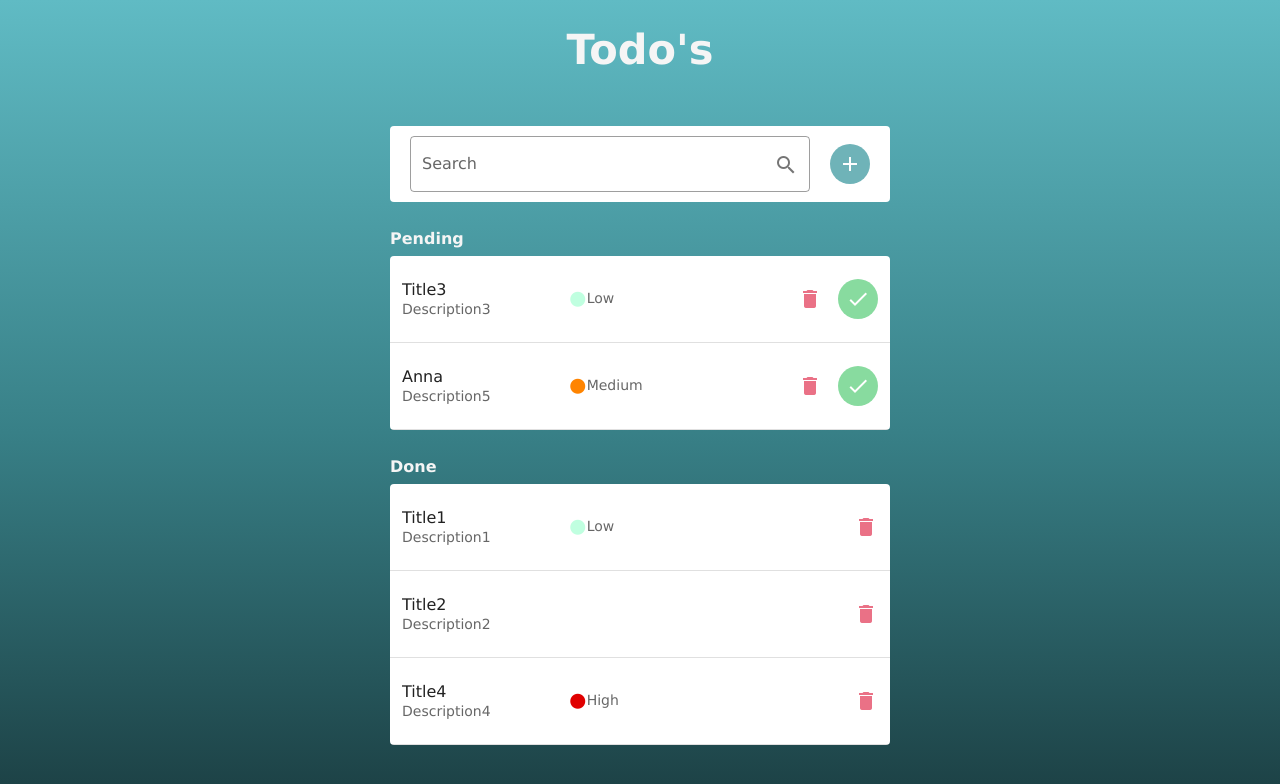
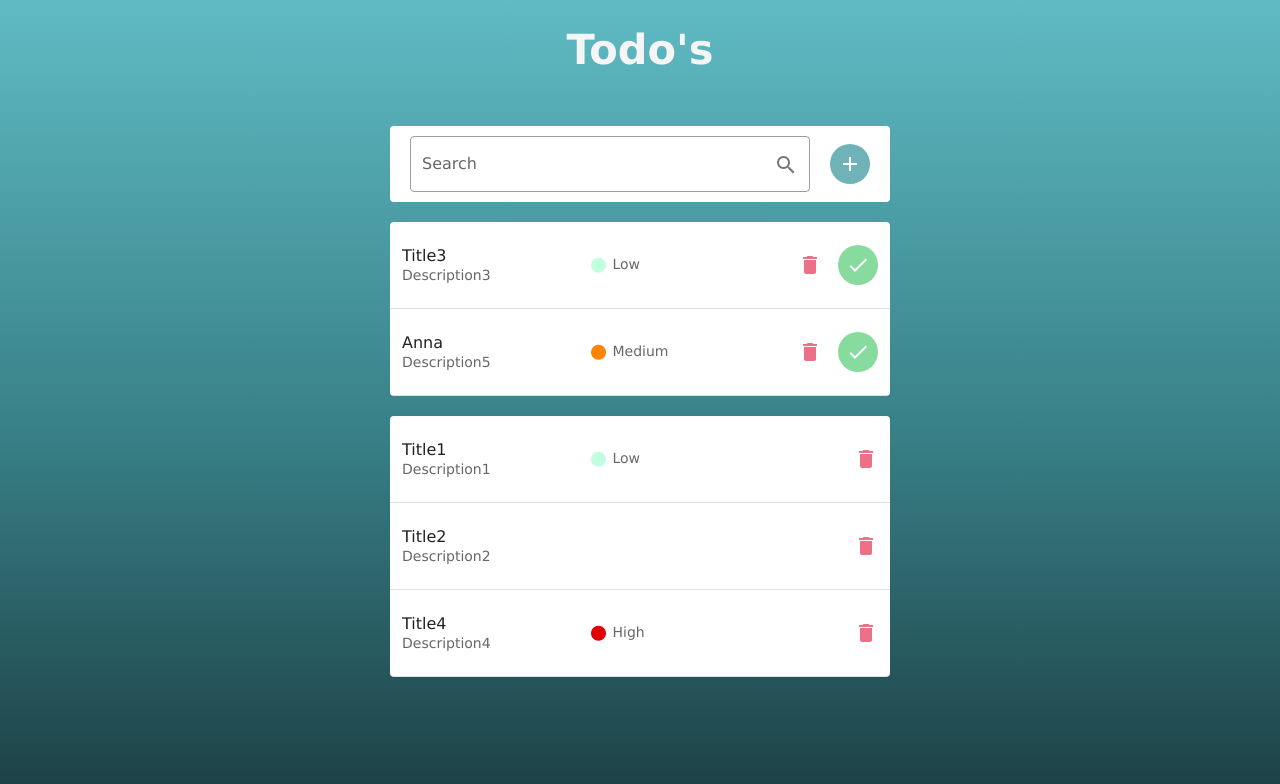
Before and after one commit to bananna96/todo-list, a Vue app: page / in a window 1280 px wide. Shown: the top 784 px of the page. Built offline with nearby package versions, Linux system fonts and the light colour scheme.

Commit message:
[master] clean up, small adjustments

```diff
--- a/src/components/ListItem.vue
+++ b/src/components/ListItem.vue
@@ -5,8 +5,8 @@
 			:key="listItem.id"
 			class="item-container"
 		>
-			<v-col>
-				<v-list-item-content @click="toggleEditable">
+			<v-col @click="toggleEditable">
+				<v-list-item-content>
 					<v-list-item-title>
 						{{ listItem.title }}
 					</v-list-item-title>
@@ -21,7 +21,7 @@
 					:priorityStatus="listItem.priority"
 				/>
 			</v-col>
-			<v-col class="third-col">
+			<v-col class="col-3">
 				<v-list-item-action>
 					<div class="actions-wrapper">
 						<v-icon @click="deleteItem()" color="#ea7186">
@@ -45,9 +45,8 @@
 			</v-col>
 		</v-list-item>
 		<v-list-item v-show="this.editable">
-			<v-list-item-content class="edit-warpper">
+			<v-list-item-content class="edit-wrapper">
 				<v-text-field
-					class="text-input"
 					label="Title"
 					hide-details
 					v-model="title"
@@ -55,7 +54,6 @@
 				></v-text-field>
 
 				<v-textarea
-					class="text-input"
 					label="Description"
 					rows="3"
 					row-height="20"
@@ -84,7 +82,7 @@
 </template>
 
 <script>
-import Priority from './Priority.vue';
+import Priority from "./Priority.vue";
 
 export default {
 	components: {
@@ -101,16 +99,16 @@ export default {
 			done: this.listItem.done,
 			priority: this.listItem.priority,
 			prioritySelection: [
-				{ name: 'None', value: 0 },
-				{ name: 'Low', value: 1 },
-				{ name: 'Medium', value: 2 },
-				{ name: 'High', value: 3 },
+				{ name: "None", value: 0 },
+				{ name: "Low", value: 1 },
+				{ name: "Medium", value: 2 },
+				{ name: "High", value: 3 },
 			],
 		};
 	},
 	methods: {
 		deleteItem() {
-			this.$store.dispatch('deleteTodo', this.listItem.id);
+			this.$store.dispatch("deleteTodo", this.listItem.id);
 		},
 		toggleEditable() {
 			if (this.done) {
@@ -121,7 +119,7 @@ export default {
 		},
 		toggleDone() {
 			this.done = !this.done;
-			this.$store.dispatch('updateTodo', {
+			this.$store.dispatch("updateTodo", {
 				id: this.listItem.id,
 				title: this.title,
 				description: this.description,
@@ -130,7 +128,7 @@ export default {
 			});
 		},
 		updateTodo() {
-			this.$store.dispatch('updateTodo', {
+			this.$store.dispatch("updateTodo", {
 				id: this.listItem.id,
 				title: this.title,
 				description: this.description,
@@ -150,31 +148,22 @@ export default {
 .v-list-item__action {
 	margin: 0 !important;
 }
-
 .actions-wrapper {
 	display: flex;
 }
-.edit-warpper {
+.edit-wrapper {
 	padding: 0;
 }
-
-.circle-icon {
-	margin: 10px;
+.edit-wrapper > div {
+	margin: 10px 0px;
 }
 .item-container {
 	padding: 0;
 }
-.third-col {
+.col-3 {
 	padding-right: 12px;
 	display: flex;
 	justify-content: flex-end;
-}
-
-.edit-warpper > div {
-	margin: 10px 0px;
-}
-.text-input {
-	border-color: yellow !important;
 }
 .v-text-field--outlined >>> fieldset {
 	border-color: rgba(111, 179, 184, 1);
--- a/src/components/Priority.vue
+++ b/src/components/Priority.vue
@@ -1,14 +1,11 @@
 <template>
 	<div>
 		<div class="priority-wrapper">
-			<v-icon
-				:color="getPriorityStatus(priorityStatus).color"
-				class="circle-icon mdi-18px"
-			>
+			<v-icon :color="status.color" class="circle-icon mdi-18px">
 				mdi-circle
 			</v-icon>
 			<v-list-item-subtitle>
-				{{ getPriorityStatus(priorityStatus).status }}
+				{{ status.text }}
 			</v-list-item-subtitle>
 		</div>
 	</div>
@@ -19,30 +16,35 @@ export default {
 	props: {
 		priorityStatus: Number,
 	},
+	computed: {
+		status() {
+			return this.getPriorityStatus(this.priorityStatus);
+		},
+	},
 	methods: {
 		getPriorityStatus(statusNumber) {
-			let status;
+			let text;
 			let color;
 
 			switch (statusNumber) {
 				case 1:
-					status = 'Low';
-					color = '#C0FFE0';
+					text = "Low";
+					color = "#C0FFE0";
 					break;
 				case 2:
-					status = 'Medium';
-					color = '#FF8400';
+					text = "Medium";
+					color = "#FF8400";
 					break;
 				case 3:
-					status = 'High';
-					color = '#E00000';
+					text = "High";
+					color = "#E00000";
 					break;
 				default:
-					status = '';
-					color = '';
+					text = "";
+					color = "";
 			}
 			return {
-				status,
+				text,
 				color,
 			};
 		},
@@ -55,4 +57,7 @@ export default {
 	display: flex;
 	align-items: center;
 }
+.circle-icon {
+	margin-right: 5px;
+}
 </style>
--- a/src/components/TheAddItemDrawer.vue
+++ b/src/components/TheAddItemDrawer.vue
@@ -1,11 +1,11 @@
 <template>
 	<div>
 		<v-dialog v-model="dialog" width="500">
-			<template v-slot:activator="{ on, attrs }">
+			<template v-slot:activator="{ on, open }">
 				<v-btn
 					color="#6fb3b8"
 					dark
-					v-bind="attrs"
+					v-bind="open"
 					v-on="on"
 					small
 					depressed
@@ -37,11 +37,12 @@
 						hide-details
 						v-model="title"
 						outlined
+						@input="toggleDisabled(title)"
 					></v-text-field>
 					<v-textarea
 						class="text-input"
 						clearable
-						label="Two rows"
+						label="Description"
 						rows="3"
 						row-height="20"
 						no-resize
@@ -64,7 +65,12 @@
 					<v-btn color="#ea7186" text @click="toggleDialog()">
 						Close
 					</v-btn>
-					<v-btn color="primary" text @click="addItem()">
+					<v-btn
+						color="primary"
+						text
+						@click="addItem()"
+						:disabled="this.btnDisabled"
+					>
 						Add
 					</v-btn>
 				</v-card-actions>
@@ -78,22 +84,23 @@ export default {
 	data() {
 		return {
 			dialog: false,
-			title: '',
-			description: '',
+			title: "",
+			description: "",
 			priority: 0,
 			prioritySelection: [
-				{ name: 'None', value: 0 },
-				{ name: 'Low', value: 1 },
-				{ name: 'Medium', value: 2 },
-				{ name: 'High', value: 3 },
+				{ name: "None", value: 0 },
+				{ name: "Low", value: 1 },
+				{ name: "Medium", value: 2 },
+				{ name: "High", value: 3 },
 			],
 			alert: false,
+			btnDisabled: true,
 		};
 	},
 	methods: {
 		addItem() {
 			if (this.title.length > 0) {
-				this.$store.dispatch('addTodo', {
+				this.$store.dispatch("addTodo", {
 					title: this.title,
 					description: this.description,
 					priority: this.priority,
@@ -105,10 +112,17 @@ export default {
 		},
 		toggleDialog() {
 			this.dialog = !this.dialog;
-			this.title = '';
-			this.description = '';
+			this.title = "";
+			this.description = "";
 			this.priority = 0;
 			this.alert = false;
+		},
+		toggleDisabled(text) {
+			if (text.length == 0) {
+				this.btnDisabled = true;
+			} else {
+				this.btnDisabled = false;
+			}
 		},
 	},
 };
--- a/src/components/TheList.vue
+++ b/src/components/TheList.vue
@@ -1,14 +1,19 @@
 <template>
 	<div class="list-wrapper">
-		<span class="list-header">Pending</span>
+		<span
+			class="list-header"
+			v-show="this.openItems.length > 0 && this.doneItems.length == 0"
+		>
+			Pending
+		</span>
 		<v-sheet
 			width="500px"
 			class="sheet"
 			rounded
-			v-show="getOpenItems(this.todos).length > 0"
+			v-show="this.openItems.length > 0"
 		>
 			<ListItem
-				v-for="item in getOpenItems(this.todos)"
+				v-for="item in this.openItems"
 				:key="item.id"
 				:listItem="item"
 			/>
@@ -17,32 +22,37 @@
 			width="500px"
 			class="sheet"
 			rounded
-			v-show="
-				this.todos.length == 0 ||
-				getOpenItems(this.todos).length == 0
-			"
+			v-show="this.openItems.length == 0 && this.doneItems.length > 0"
 		>
-			<v-subheader>No pending todos</v-subheader>
+			<v-subheader>No pending Todos</v-subheader>
 		</v-sheet>
-		<span class="list-header">Done</span>
+		<span
+			class="list-header"
+			v-show="this.openItems.length == 0 && this.doneItems.length > 0"
+		>
+			Done
+		</span>
 
 		<v-sheet
 			width="500px"
 			class="sheet"
 			rounded
-			v-show="getDoneItems(this.todos).length > 0"
+			v-show="this.doneItems.length > 0"
 		>
 			<ListItem
-				v-for="item in getDoneItems(this.todos)"
+				v-for="item in this.doneItems"
 				:key="item.id"
 				:listItem="item"
 			/>
 		</v-sheet>
+		<p class="no-items-text" v-show="this.todos.length == 0">
+			Let's do something!
+		</p>
 	</div>
 </template>
 
 <script>
-import ListItem from '../components/ListItem.vue';
+import ListItem from "../components/ListItem.vue";
 
 export default {
 	components: {
@@ -51,6 +61,12 @@ export default {
 	computed: {
 		todos() {
 			return this.$store.state.todos;
+		},
+		openItems() {
+			return this.getOpenItems(this.$store.state.todos);
+		},
+		doneItems() {
+			return this.getDoneItems(this.$store.state.todos);
 		},
 	},
 	methods: {
@@ -81,4 +97,9 @@ export default {
 	font-weight: bold;
 	margin: 5px 0px;
 }
+.no-items-text {
+	font-size: 50px;
+	font-family: "Bradley Hand", cursive;
+	color: whitesmoke;
+}
 </style>
--- a/src/components/TheListHeader.vue
+++ b/src/components/TheListHeader.vue
@@ -2,14 +2,14 @@
 	<v-sheet rounded width="500px">
 		<div class="listheader-wrapper">
 			<TheSearchbar class="searchbar" />
-			<TheAddItemDrawer class="drawer" />
+			<TheAddItemDrawer />
 		</div>
 	</v-sheet>
 </template>
 
 <script>
-import TheAddItemDrawer from '../components/TheAddItemDrawer.vue';
-import TheSearchbar from '../components/TheSearchbar.vue';
+import TheAddItemDrawer from "../components/TheAddItemDrawer.vue";
+import TheSearchbar from "../components/TheSearchbar.vue";
 
 export default {
 	components: {
--- a/src/components/TheSearchbar.vue
+++ b/src/components/TheSearchbar.vue
@@ -1,5 +1,4 @@
 <template>
-	<!-- ADD CUSTOM SEARCHBAR -->
 	<div>
 		<v-text-field
 			append-icon="mdi-magnify"
@@ -20,13 +19,12 @@ export default {
 		return {
 			listItemsAll: this.$store.state.todos,
 			filteredTodos: [],
-			searchValue: '',
+			searchValue: "",
 		};
 	},
-	computed: {},
 	methods: {
 		setTodos() {
-			this.$store.dispatch('setTodos', this.filteredTodos);
+			this.$store.dispatch("setTodos", this.filteredTodos);
 		},
 		filterItems(value) {
 			if (value) {
@@ -44,13 +42,3 @@ export default {
 	},
 };
 </script>
-
-<style scoped>
-/* .v-text-field--outlined >>> fieldset {
-	border-color: rgba(111, 179, 184, 1);
-}
-.v-text-field--outlined >>> i,
-.v-text-field--outlined >>> label {
-	color: rgba(111, 179, 184, 1);
-} */
-</style>
--- a/src/plugins/vuetify.js
+++ b/src/plugins/vuetify.js
@@ -1,24 +1,23 @@
-import Vue from 'vue';
-import Vuetify from 'vuetify/lib/framework';
+import Vue from "vue";
+import Vuetify from "vuetify/lib/framework";
 
 Vue.use(Vuetify);
 
 export default new Vuetify({
 	icons: {
-		iconfont: 'mdi', // default - only for display purposes
+		iconfont: "mdi",
 	},
 	theme: {
 		themes: {
 			light: {
-				primary: '#6fb3b8', // pastell türkis
-				secondary: '#388087', // pfau
-				accent: '#badfe7', // baby blue
-				error: '#FF5252',
-				info: '#6fb3b8',
-				success: '#4CAF50',
-				warning: '#FFC107',
-				//background: '#388087', // sand f6f6f2
-				anchor: '#6fb3b8',
+				primary: "#6fb3b8", // cyan
+				secondary: "#388087", // medium dark cyan
+				accent: "#badfe7", // light cyan
+				error: "#FF5252", // medium light red
+				info: "#6fb3b8", // cyan
+				success: "#4CAF50", // green
+				warning: "#FFC107", // yellow
+				anchor: "#6fb3b8", // cyan
 			},
 		},
 	},
--- a/src/store/index.js
+++ b/src/store/index.js
@@ -1,6 +1,6 @@
-import Vue from 'vue';
-import Vuex from 'vuex';
-import todoEndpoint from '../endpoints/todosEndpoint';
+import Vue from "vue";
+import Vuex from "vuex";
+import todoEndpoint from "../endpoints/todosEndpoint";
 
 Vue.use(Vuex);
 
@@ -45,17 +45,16 @@ export default new Vuex.Store({
 	},
 	actions: {
 		addTodo({ commit }, todo) {
-			commit('ADD_TODO', todo);
+			commit("ADD_TODO", todo);
 		},
 		setTodos({ commit }, todoArray) {
-			commit('SET_TODOS', todoArray);
+			commit("SET_TODOS", todoArray);
 		},
 		updateTodo({ commit }, todo) {
-			commit('UPDATE_TODO', todo);
+			commit("UPDATE_TODO", todo);
 		},
 		deleteTodo({ commit }, id) {
-			commit('DELETE_TODO', id);
+			commit("DELETE_TODO", id);
 		},
 	},
-	modules: {},
 });
```
Also changed, not shown: 1 other file (tests, documents, lock files or other folders).
